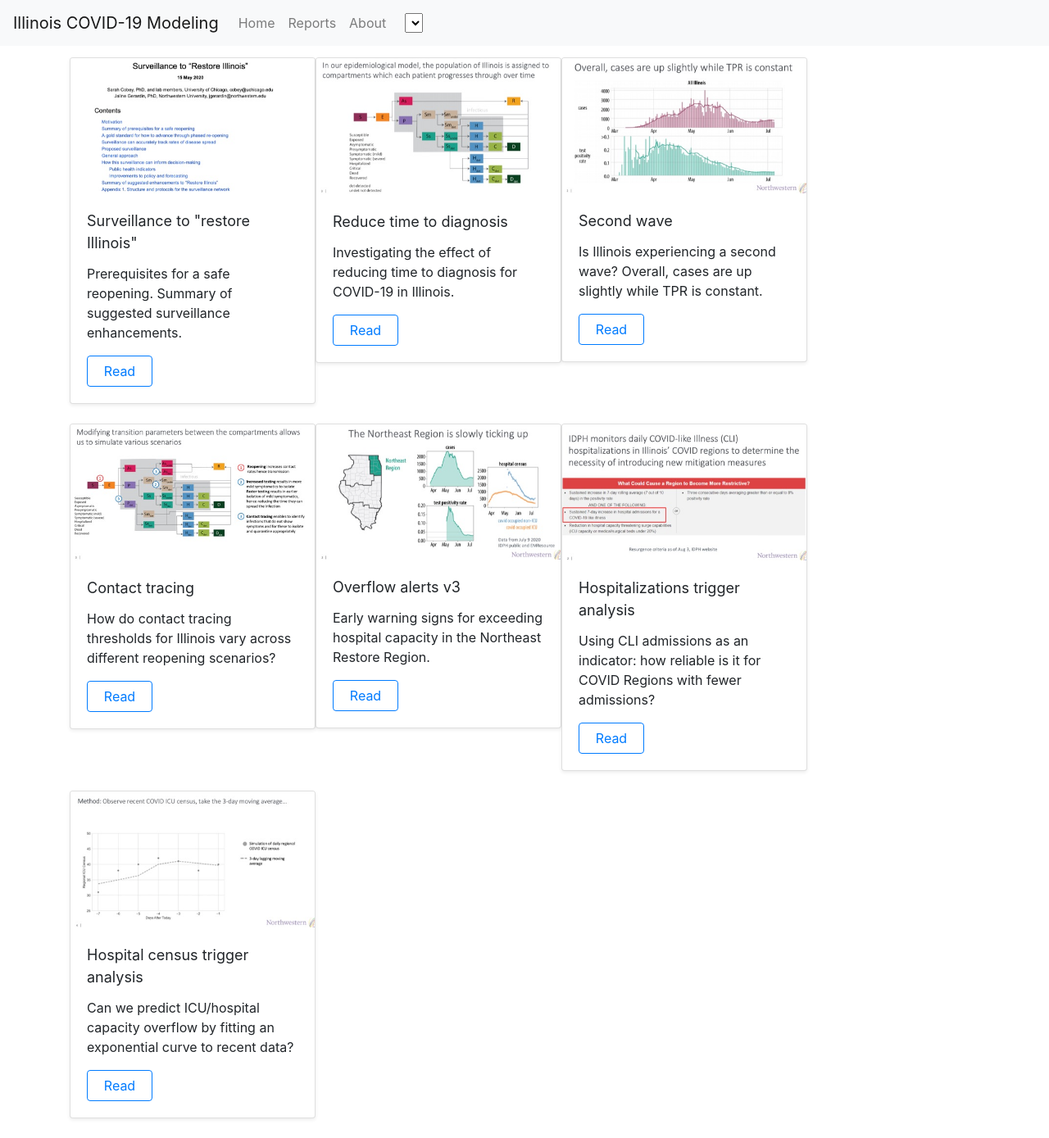
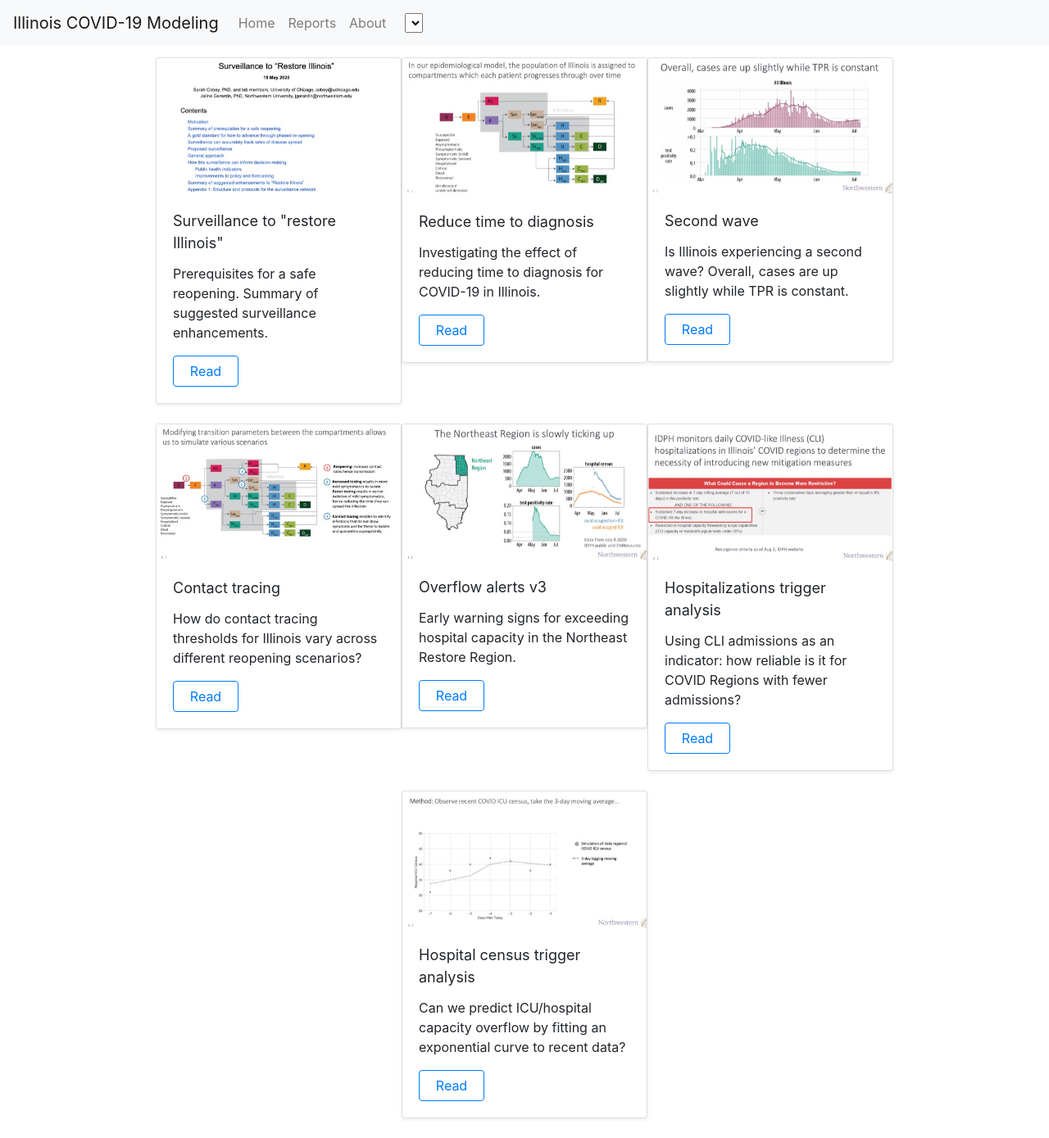
Before and after one commit to rohandandavati/rohandandavati.github.io, a Jekyll site: the page built from reports.html, in a window 1280 px wide and 1389 px high. Shown: the whole window at 82% size. Built offline with Jekyll 4.4.1, drawn with Linux system fonts in a browser that asks for light colours; a script that is not in the unit is left out.

Commit message:
reports alignment

```diff
--- a/reports.html
+++ b/reports.html
@@ -19,8 +19,13 @@ title: Reports
     }
     .card {
       width: 300px;
+      height: 600px;
     }
 
+
+    /*.card-outer{*/
+    /*    marign: 10px;*/
+    /*}*/
     body {
     padding-top: 70px;
     }
@@ -30,10 +35,10 @@ title: Reports
 </style>
 
 <div class = "container ">
-  <div class = "d-flex align-content-center flex-wrap">
+  <div class = "d-flex justify-content-center flex-wrap">
            {% for report in site.data.reports %}
 
-             <div class="card mb-4 shadow-sm h-100 d-md-inline-flex">
+             <div class="card mb-4 shadow-sm h-100 d-md-inline-flex card-outer">
 
                <img class="card-img-top" src="{{ report.image_path }}" alt="{{ report.name }}">
 
```
